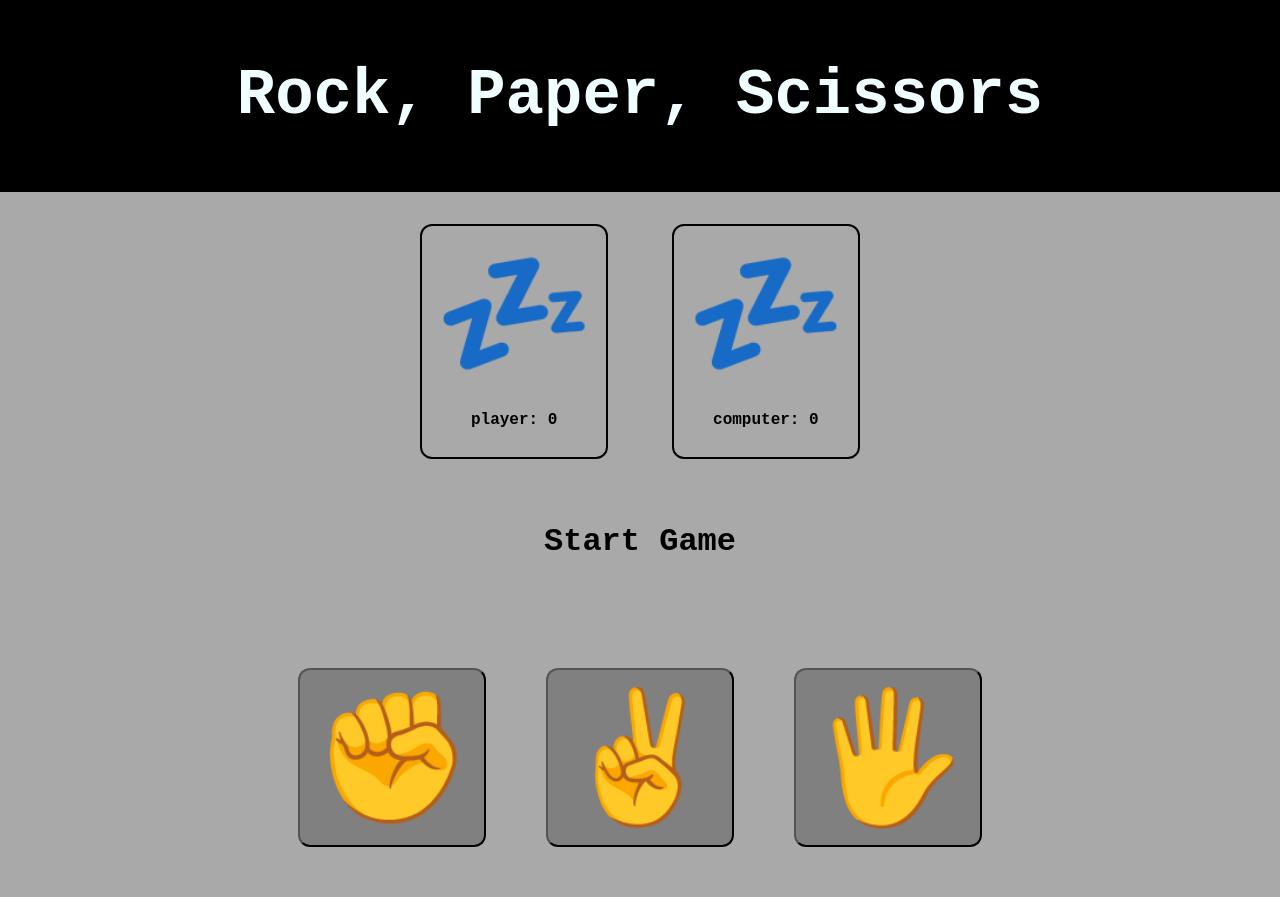
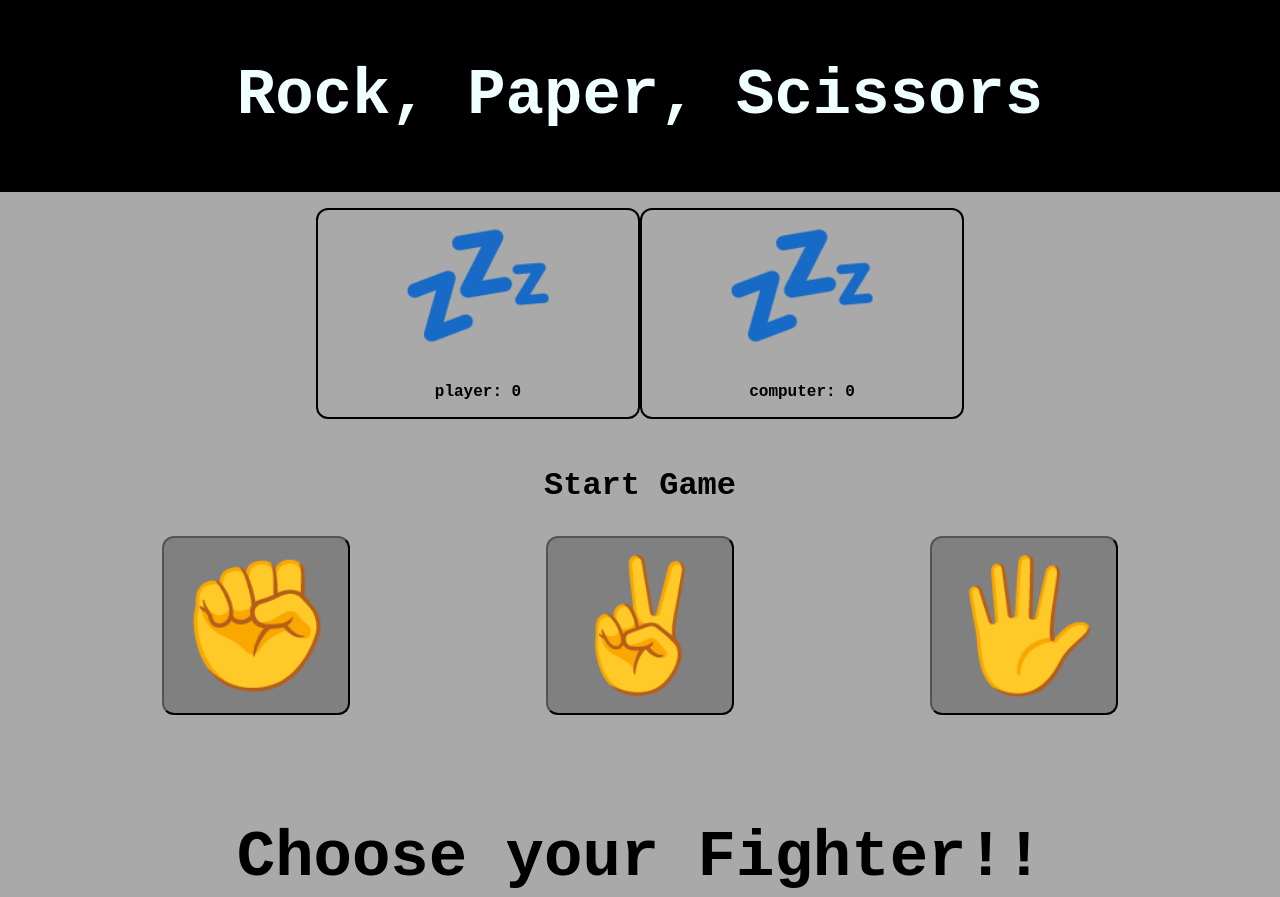
Before and after one commit to Erik7910/game, a plain HTML site: page index.html in a window 1280 px wide. Shown: the top 897 px of the page. Drawn offline with Linux system fonts and the light colour scheme.

Commit message:
Update styles.css

```diff
--- a/styles.css
+++ b/styles.css
@@ -18,6 +18,9 @@ body{
     width: 100%;
 }
 .cards{
+    width: 50vw;
+    height: auto;
+    margin: 16px auto;
     text-align: center;
     display: flex;
     align-items: center;
@@ -25,8 +28,9 @@ body{
 }
 .playerCard, .computerCard{
     border: 2px black solid;
-    padding: 12px;
-    margin: 32px 32px;
+    min-width: 25vw;
+    padding: auto;
+    margin: auto;
     border-radius: 12px;
     text-align: center;
     font-size: 16px;
@@ -50,7 +54,9 @@ body{
     display: flex;
     align-items: center;
     justify-content: center;
-    margin-top: 64px;
+    margin: auto;
+    width: 90vw;
+    height: auto;
 }
 button:hover{
     transition: .5s;
@@ -60,7 +66,7 @@ button:hover{
 }
 #rockBtn,#paperBtn,#scissorsBtn{
     padding: 12px;
-    margin: 12px 30px;
+    margin: auto;
     border-radius: 12px;
     font-size: 128px;
     background-color: grey;
```
